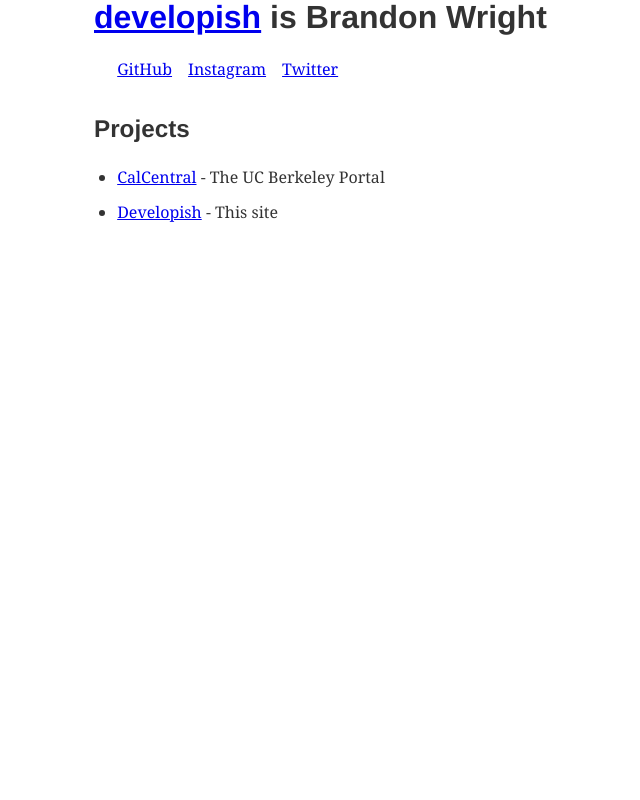
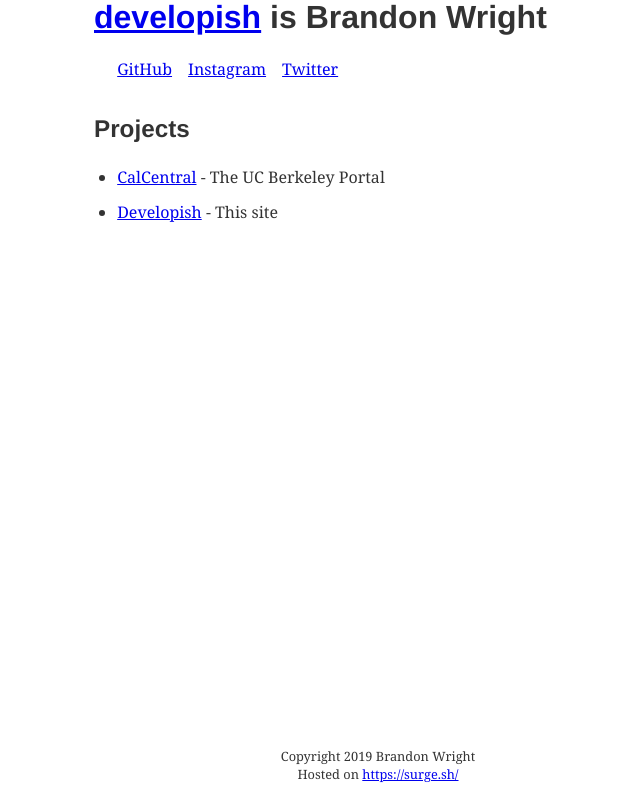
Before and after one commit to developish/developish, a Gatsby site: page / in a window 1280 px wide. Shown: the whole page, without its empty margins (262-902 px from the left). Built offline with nearby package versions, Linux system fonts and the light colour scheme; Gatsby itself is replaced by a stand-in of ours.

Commit message:
Add footer

```diff
--- a/src/components/layout.js
+++ b/src/components/layout.js
@@ -8,7 +8,7 @@
 )
 
 export default props => (
-  <div style={{ maxWidth: `600px`, margin: `0 auto`, padding: `0 1rem` }}>
+  <div style={{ maxWidth: `600px`, margin: `0 auto`, padding: `0 1rem`, display: `flex`, flexDirection: `column`, minHeight: `100vh` }}>
     <header>
       <h1>
         <Link to="/">developish</Link> <span>is Brandon Wright</span>
@@ -21,6 +21,17 @@
       </ul>
     </header>
 
-    { props.children }
+    <div style={{ flex: 1 }}>
+      {props.children}
+    </div>
+
+    <footer style={{ textAlign: `center`, fontSize: `0.8rem`, padding: `1rem` }}>
+      <div>
+        Copyright 2019 Brandon Wright
+      </div>
+      <div>
+        Hosted on <a href="https://surge.sh/">https://surge.sh/</a>
+      </div>
+    </footer>
   </div>
 )
```
